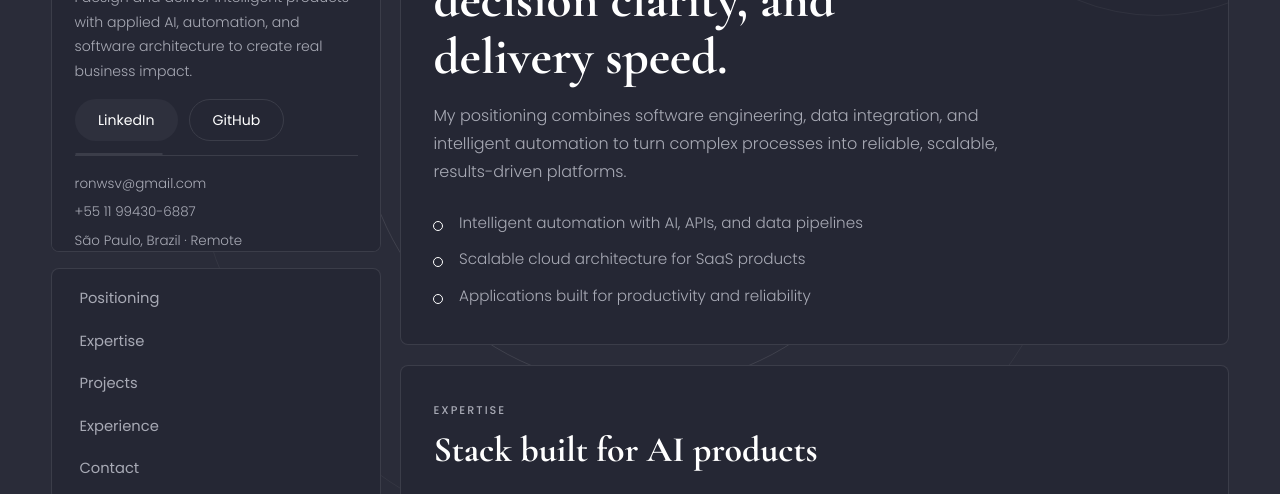
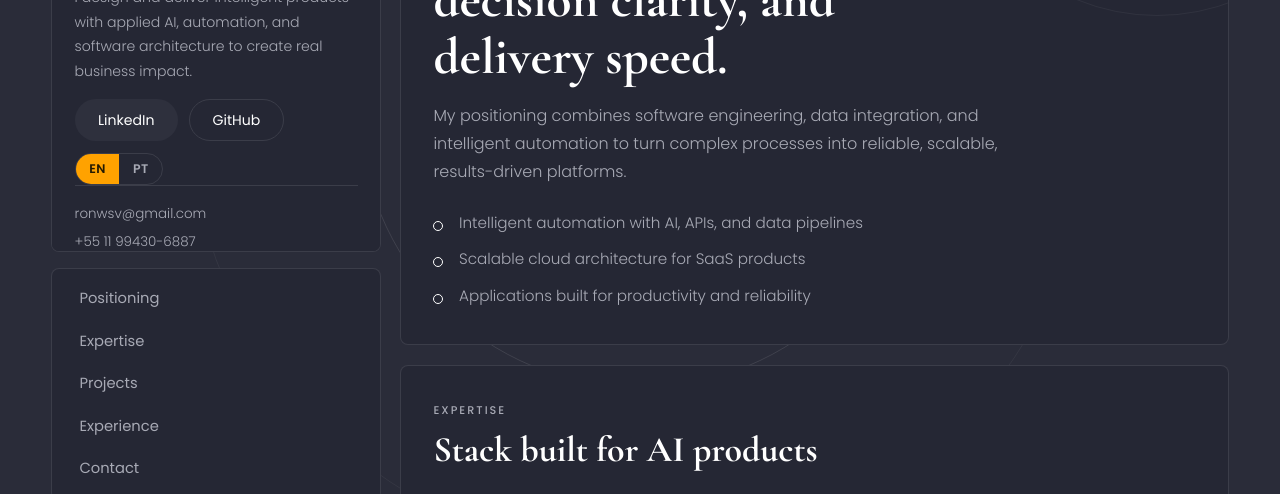
Before and after one commit to ronwsv/Portfolio_dev_ron, a plain HTML site: page index.html in a window 1280 px wide. Shown: the part 293-787 px from the top of the page. Drawn offline with nearby package versions, Linux system fonts and the light colour scheme.

Commit message:
Corrige botao PT/EN invisivel: flex-shrink zerava a altura com overflow:hidden

```diff
--- a/styles.css
+++ b/styles.css
@@ -285,6 +285,7 @@ h6 {
 .lang-toggle {
   margin-top: 0.7rem;
   display: inline-flex;
+  flex-shrink: 0;
   align-self: flex-start;
   border: 1px solid var(--line-solid);
   border-radius: 999px;
```
